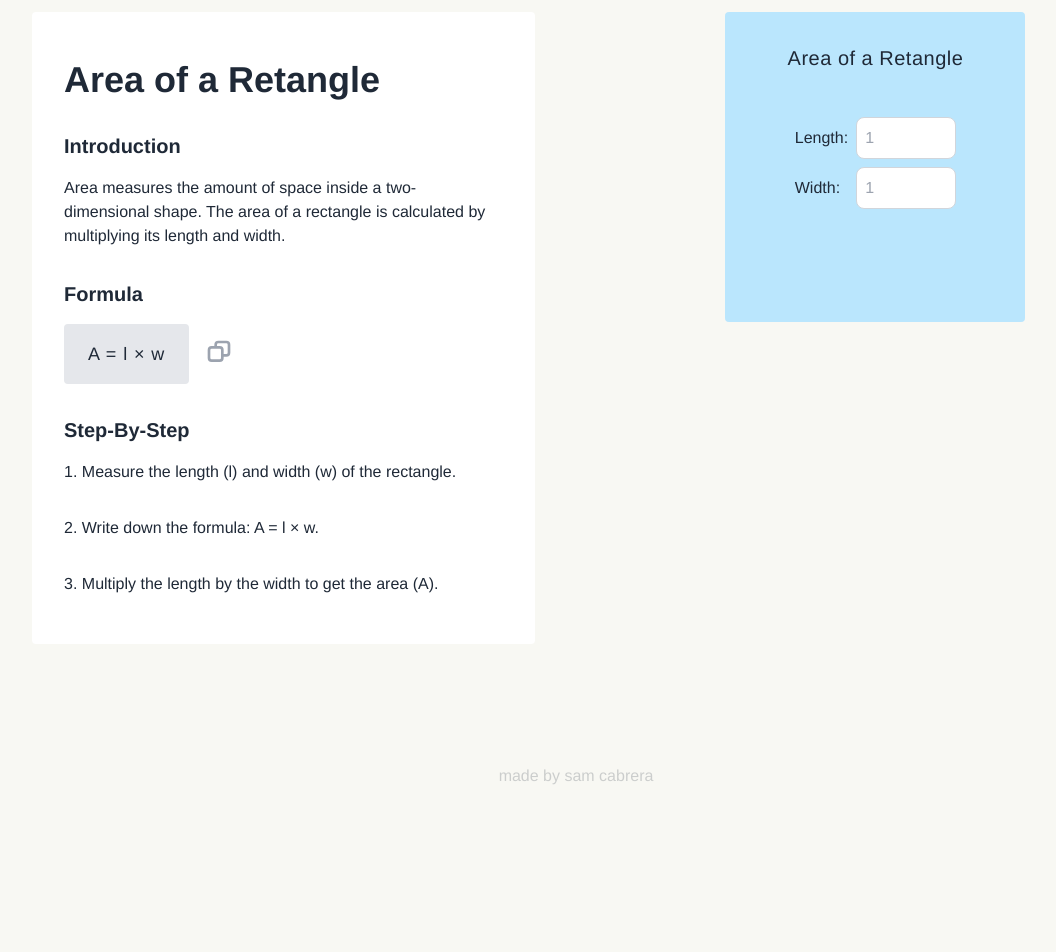
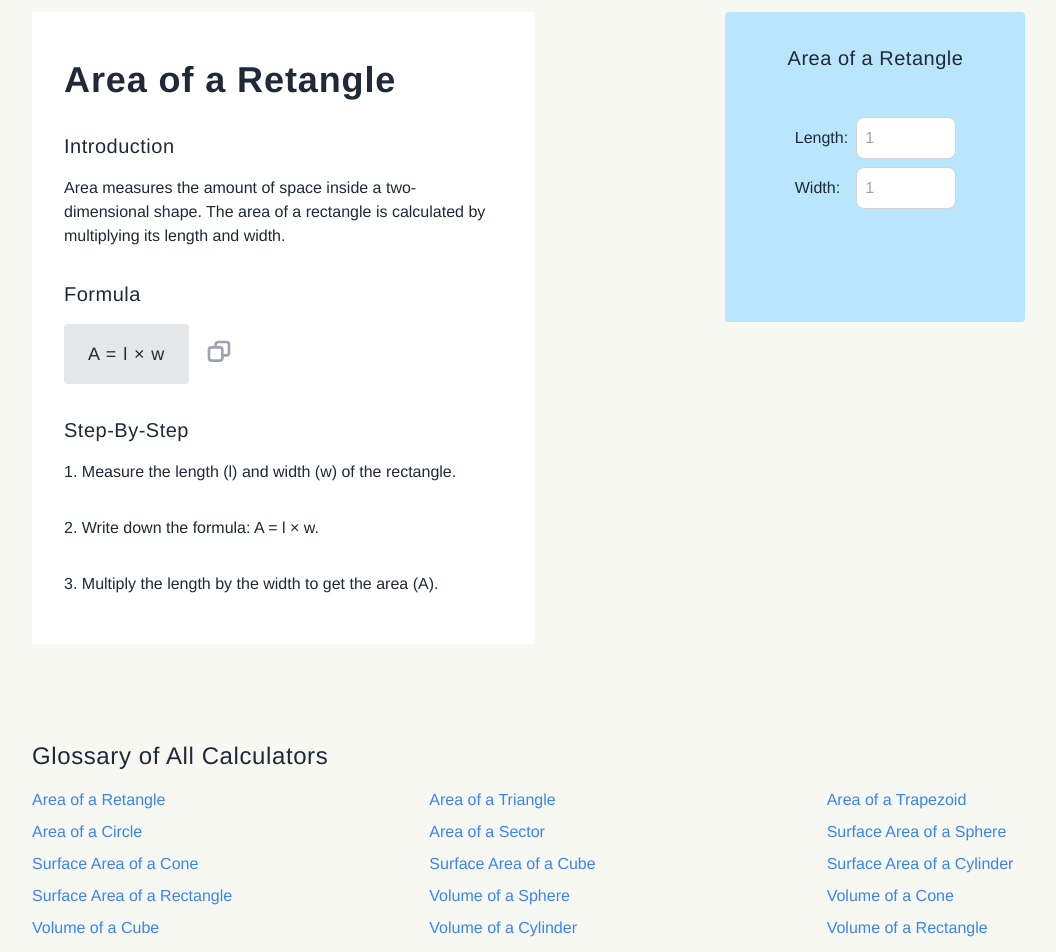
Before and after one commit to samanthacabrera/conversion-calculator, a React (Vite) app: page /calculator/areaRectangle in a window 1280 px wide. Shown: the part 300-1252 px from the top of the page, without its empty margins (64-1120 px from the left). Before the commit the page ends 1096 px from the top, so only its background shows below. Built offline with nearby package versions, Linux system fonts and the light colour scheme.

Commit message:
added glossary to bottom of Page

```diff
--- a/src/Page.jsx
+++ b/src/Page.jsx
@@ -12,6 +12,13 @@ const Page = ({ calcType }) => {
     const intro = calcData[category][route?.calcType]?.desc;
     const formula = calcData[category][route?.calcType]?.formula;
     const steps = calcData[category][route?.calcType]?.steps;
+    const glossary = Object.keys(calcData).flatMap(category =>
+        Object.entries(calcData[category]).map(([key, value]) => ({
+            calcType: key,
+            label: value.label,
+            path: calculatorRoutes.find(route => route.calcType === key)?.path || '#',
+        }))
+    );
 
 
     const copyToClipboard = () => {
@@ -24,20 +31,21 @@ const Page = ({ calcType }) => {
     };
 
     return (
-        <div className="flex flex-col items-center md:flex-row p-2 md:p-12">
+        <div className="flex flex-col p-6 md:p-12">
+        <div className="flex flex-col items-center md:flex-row">
             <div className="order-2 md:order-1 md:w-1/2 m-12 space-y-8 bg-white rounded p-8 md:py-12 md:pr-12">
-                <h2 className="text-2xl md:text-4xl font-bold">{title}</h2>
+                <h2 className="text-2xl md:text-4xl tracking-wide font-semibold">{title}</h2>
 
                 {intro && (
                 <section className="space-y-4">
-                    <h3 className="text-xl font-semibold">Introduction</h3>
+                    <h3 className="text-xl tracking-wide">Introduction</h3>
                     <p>{intro}</p>
                 </section>
                 )}
 
                 {formula && (
                 <section className="space-y-4">
-                    <h3 className="text-xl font-semibold">Formula</h3>
+                    <h3 className="text-xl tracking-wide">Formula</h3>
                     <div className="flex items-center space-x-4">
                         <p className="text-lg tracking-wider bg-gray-200 py-4 px-6 w-fit rounded">{formula}</p>
                         <button
@@ -55,7 +63,7 @@ const Page = ({ calcType }) => {
 
                 {steps && (
                 <section className="space-y-4">
-                    <h3 className="text-xl font-semibold">Step-By-Step</h3>
+                    <h3 className="text-xl tracking-wide">Step-By-Step</h3>
                     <ol className="list-decimal list-inside space-y-8">
                         {steps.map((step, index) => (
                             <li key={index}>{step}</li>
@@ -70,6 +78,23 @@ const Page = ({ calcType }) => {
                 <Calculator calcType={calcType} />
             </div>
         </div>
+
+        <div className="self-start m-12 w-full">
+            <h3 className="text-2xl tracking-wide mb-4">Glossary of All Calculators</h3>
+            <ul className="grid sm:grid-cols-2 md:grid-cols-3 gap-2">
+                {glossary.map(({ calcType, label, path }) => (
+                        <li key={calcType}>
+                            <a
+                                href={path}
+                                className="text-blue-500 hover:underline"
+                            >
+                                {label}
+                            </a>
+                        </li>
+                    ))}
+                </ul>
+            </div>
+        </div>
     );
 };
 
```
